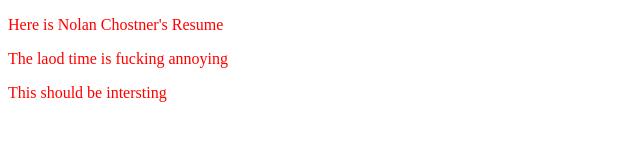
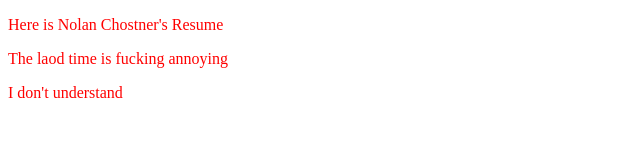
Before and after one commit to NolanChostner/NolanChostner.github.io, a plain HTML site: page index.html in a window 1280 px wide. Shown: the full height of the page, 0-640 px from the left. Drawn offline with Linux system fonts and the light colour scheme.

Commit message:
Update index.html

```diff
--- a/index.html
+++ b/index.html
@@ -7,6 +7,6 @@
  <body>
  <p>Here is Nolan Chostner's Resume</p>
   <p>The laod time is fucking annoying</p>
-  <p> This should be intersting </p>
+  <p> I don't understand </p>
  </body>
 </html>
```
